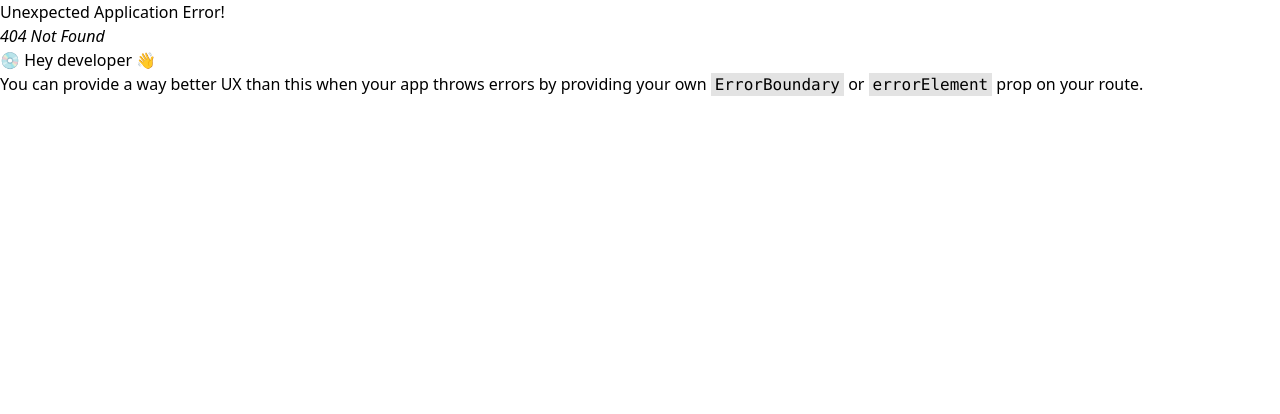
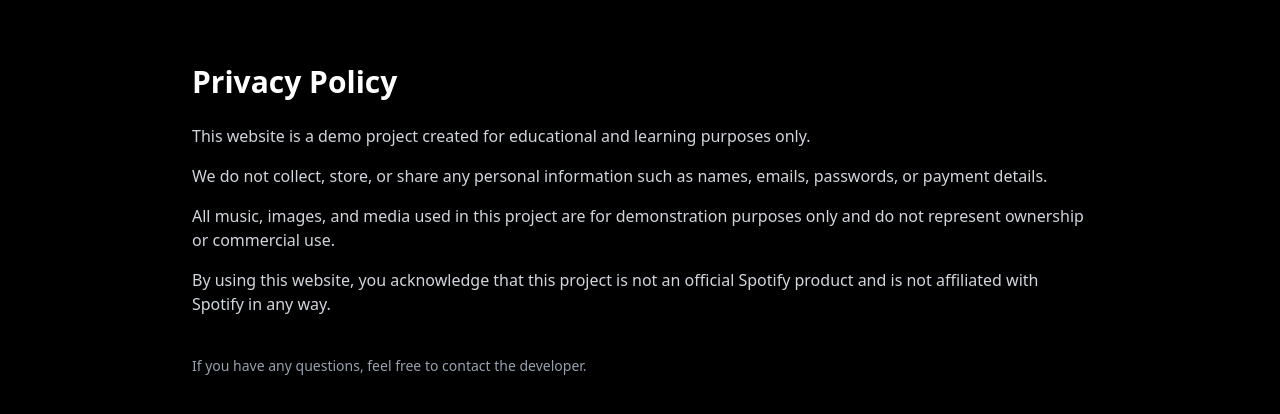
Before and after one commit to ankitrajput9/spotify-clone, a React (Vite) app: page /privacy-policy in a window 1280 px wide. Before the commit this address had no page. Shown: the top 414 px of the page. Built offline with nearby package versions, Linux system fonts and the light colour scheme.

Commit message:
Add Privacy Policy

```diff
--- a/index.html
+++ b/index.html
@@ -2,6 +2,11 @@
 <html lang="en">
   <head>
     <meta charset="UTF-8" />
+  <meta name="description" content="Spotify clone built with React and Redux for learning purposes">
+<meta name="author" content="Ankit Rajput">
+<meta name="robots" content="index, follow">
+<meta http-equiv="Content-Security-Policy" content="upgrade-insecure-requests">
+
     <link rel="icon" type="image/svg+xml" href="/vite.svg" />
     <meta name="viewport" content="width=device-width, initial-scale=1.0" />
     <title>spotify</title>
--- /dev/null
+++ b/src/components/PrivacyPolicy.jsx
@@ -0,0 +1,38 @@
+import React from "react";
+
+const PrivacyPolicy = () => {
+  return (
+    <div className="min-h-screen bg-black text-white px-6 py-16">
+      <div className="max-w-4xl mx-auto">
+        <h1 className="text-3xl font-semibold mb-6">Privacy Policy</h1>
+
+        <p className="text-gray-300 mb-4">
+          This website is a demo project created for educational and learning
+          purposes only.
+        </p>
+
+        <p className="text-gray-300 mb-4">
+          We do not collect, store, or share any personal information such as
+          names, emails, passwords, or payment details.
+        </p>
+
+        <p className="text-gray-300 mb-4">
+          All music, images, and media used in this project are for demonstration
+          purposes only and do not represent ownership or commercial use.
+        </p>
+
+        <p className="text-gray-300 mb-4">
+          By using this website, you acknowledge that this project is not an
+          official Spotify product and is not affiliated with Spotify in any
+          way.
+        </p>
+
+        <p className="text-gray-400 mt-10 text-sm">
+          If you have any questions, feel free to contact the developer.
+        </p>
+      </div>
+    </div>
+  );
+};
+
+export default PrivacyPolicy;
--- a/src/layouts/HomeLayout.jsx
+++ b/src/layouts/HomeLayout.jsx
@@ -4,6 +4,7 @@
 import RightSection from "../components/sections/RightSection";
 import Player from "../components/sections/Player";
 import { Outlet, useLocation } from "react-router";
+import PrivacyPolicy from "../components/PrivacyPolicy";
 
 const HomeLayout = () => {
     let {pathname}= useLocation()
@@ -40,6 +41,7 @@
       <div className={`h-19.5 ${pathname==="/home/player"? "hidden":" "} `}>
         <Player />
       </div>
+      <PrivacyPolicy/>
 
     </div>
   );
```
Also changed, not shown: src/router/AppRouter.jsx (+6 -1 lines).
